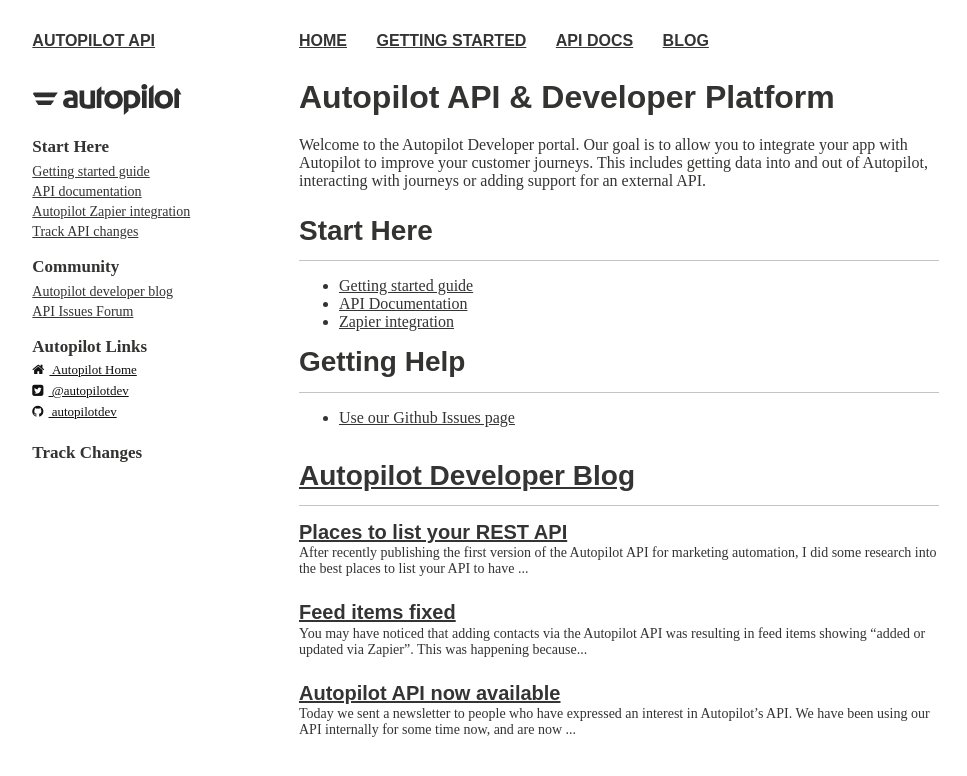
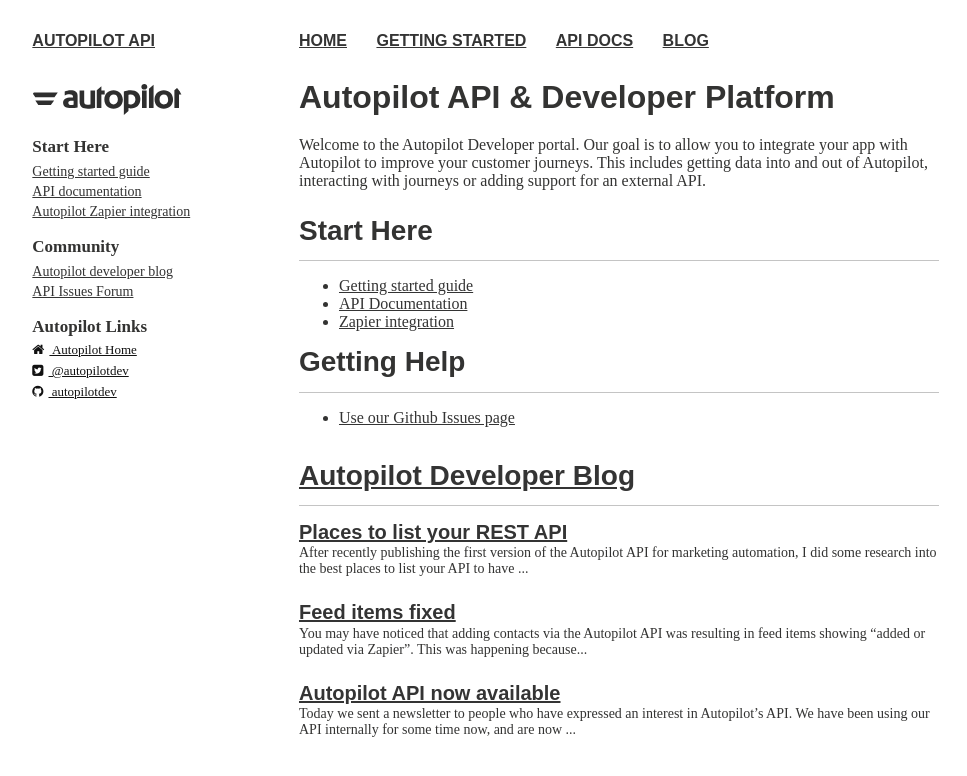
Before and after one commit to autopilotdev/autopilotdev.github.io, a Jekyll site: the page built from index.md, in a window 1280 px wide. Shown: the top 776 px of the page, without its empty margins (21-988 px from the left). Built offline with Jekyll 4.4.1, drawn with Linux system fonts in a browser that asks for light colours; nearby versions of some CDN libraries; some web fonts are replaced; a script that is not in the unit is left out.

Commit message:
Final change

```diff
--- a/_includes/_author-bio.html
+++ b/_includes/_author-bio.html
@@ -16,7 +16,6 @@
     <a href="/getting-started">Getting started guide</a><br />
     <a href="http://docs.autopilot.apiary.io/">API documentation</a><br />
     <a href="/zapier">Autopilot Zapier integration</a><br />
-    <a href="https://www.apichangelog.com/api/autopilot">Track API changes</a>
   </div>
   <div style="font-size:17px;font-weight:bold;margin-bottom:5px;">Community</div>
   <div style="font-size:14px;margin-bottom:15px;line-height:20px;">
@@ -30,7 +29,6 @@
   {% if author.github %}<a href="http://github.com/{{ author.github }}" class="author-social" target="_blank"><i class="fa fa-github"></i> {{ author.github }}</a>{% endif %}
   {% if author.stackoverflow %}<a href="http://stackoverflow.com/users/{{ author.stackoverflow }}" class="author-social" target="_blank"><i class="fa fa-stack-overflow"></i> Stackoverflow</a>{% endif %}
   <br />
-  <div style="font-size:17px;font-weight:bold;margin-bottom:5px;">Track Changes</div>
   <script type="text/javascript" src="//www.apichangelog.com/static/widget/follow.js" api="autopilot"></script>
 
 {% else %}
```
